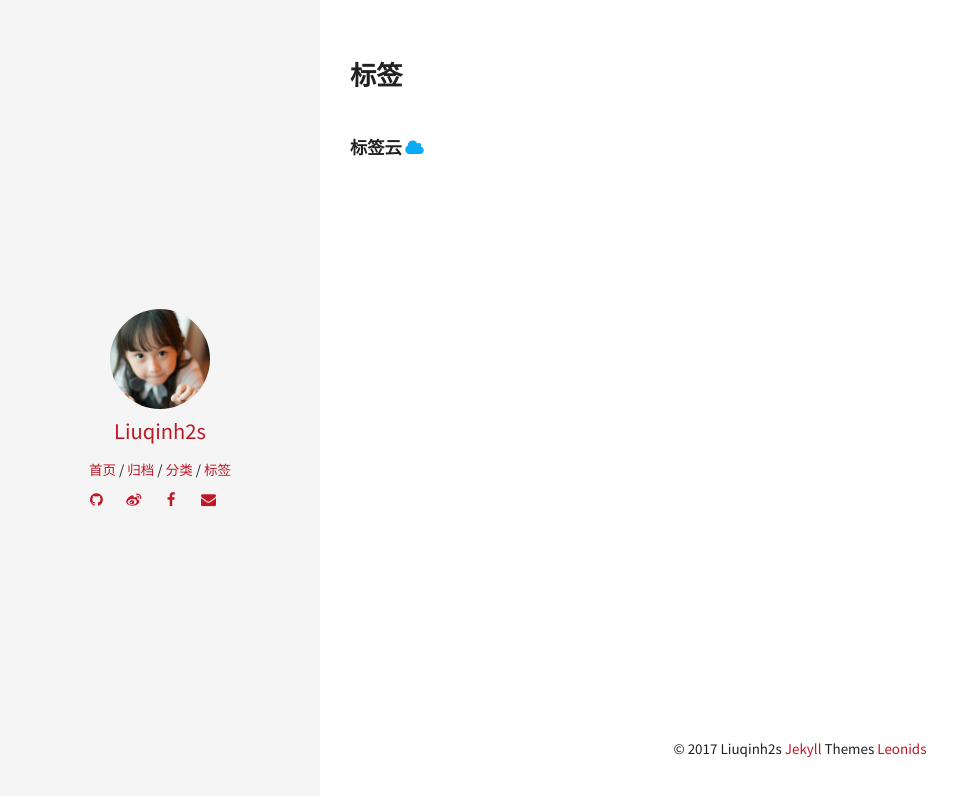
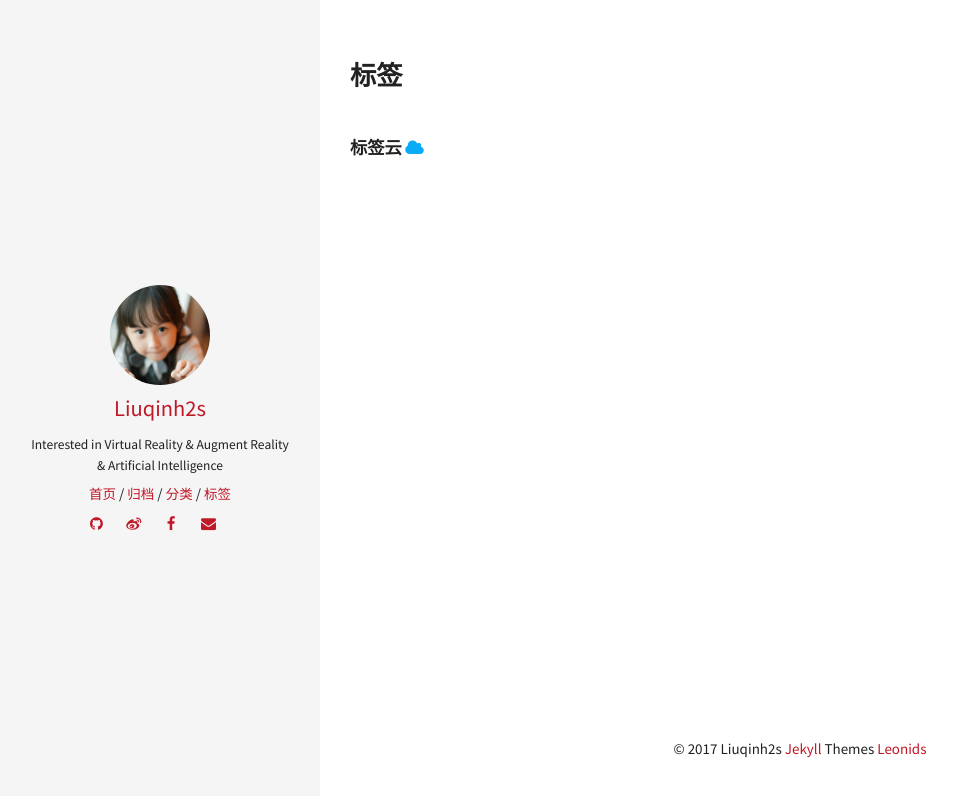
Before and after one commit to transcendtron/liuqinh2s.github.io, a Jekyll site: the page built from tags.html, in a window 1280 px wide. Shown: the top 796 px of the page, without its empty margins (0-957 px from the left). Built offline with Jekyll 4.4.1, drawn with Linux system fonts in a browser that asks for light colours.

Commit message:
fix a blog

```diff
--- a/_config.yml
+++ b/_config.yml
@@ -41,7 +41,7 @@ owner:
   name: Liuqinh2s
   avatar: avatar.jpg
   # job: "小溪之歌"
-  # bio: "小河流我愿待在你身旁 听你唱永恒的歌声"
+  bio: "Interested in Virtual Reality & Augment Reality & Artificial Intelligence"
 
   github: liuqinh2s #username
   weibo: liuqinh2s #username
```
